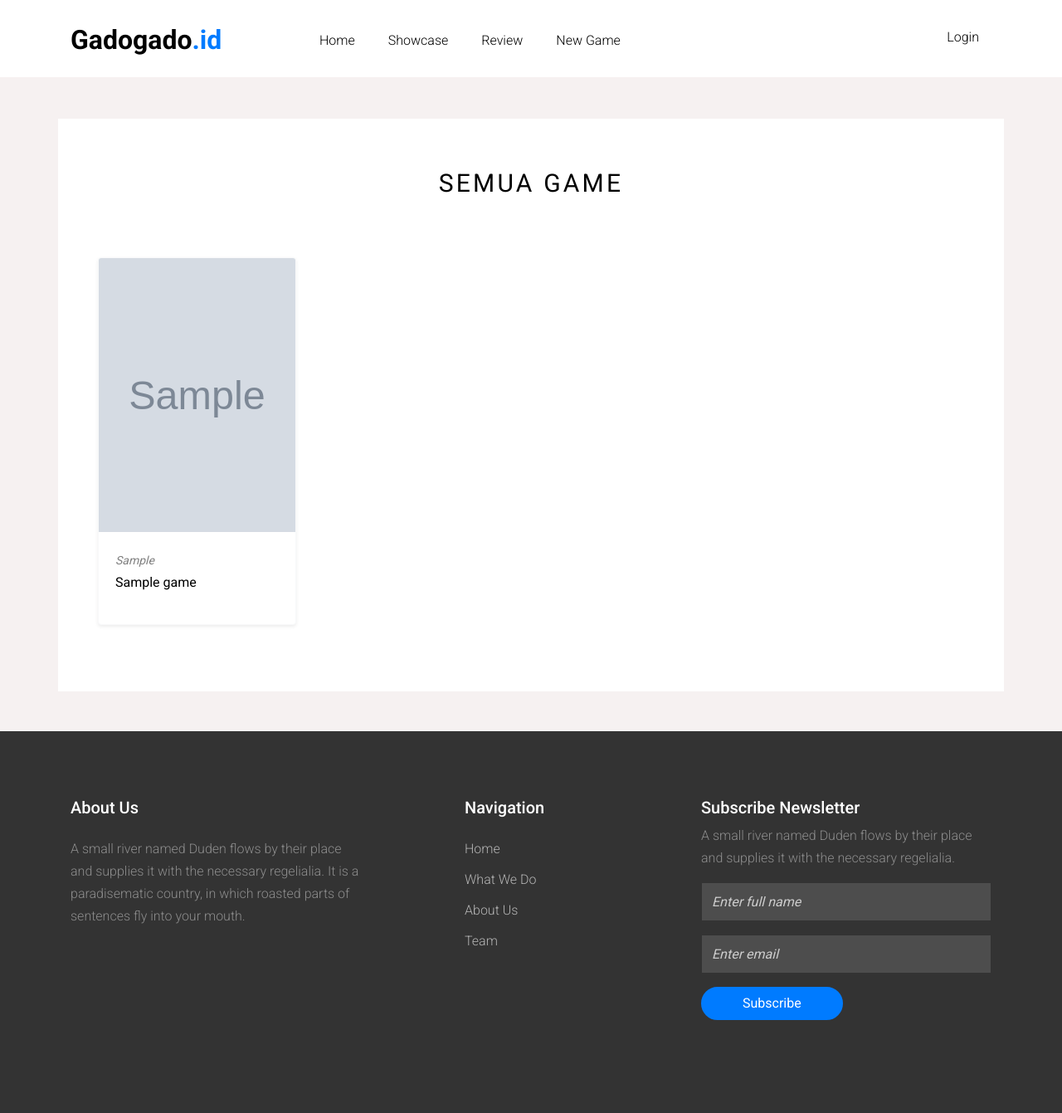
After one commit to izzalutfi23/gadogadoid, a CodeIgniter app: page /gadogadoid/index.php/home/lainnya in a window 1280 px wide. The commit adds this page. Shown: the whole page at 83% size. Run offline with CodeIgniter, Linux system fonts and the light colour scheme; tables that the repository leaves empty or names only in its code hold one stand-in row (values such as "Sample post"); grey boxes marked "Sample" are stand-in pictures; style sheets or scripts are compiled from the project's sources; some libraries are stand-ins or nearby versions.

Commit message:
membuat pagination

```diff
--- a/application/controllers/Home.php
+++ b/application/controllers/Home.php
@@ -47,4 +47,48 @@ class Home extends CI_Controller {
         $this->load->view('home/profil');
         $this->load->view('home/_footer');
     }
+
+    public function lainnya(){
+        $row=$this->db->get('game')->num_rows();
+
+		$config['base_url'] = base_url('home/lainnya');
+		$config['total_rows'] = $row;
+		$config['per_page'] = 8;
+
+		$config['first_link']       = 'First';
+                $config['last_link']        = 'Last';
+                $config['next_link']        = 'Next';
+                $config['prev_link']        = 'Prev';
+                $config['full_tag_open']    = '<div class="pagging text-center"><nav><ul class="pagination justify-content-center">';
+                $config['full_tag_close']   = '</ul></nav></div>';
+                $config['num_tag_open']     = '<li class="page-item"><span class="page-link">';
+                $config['num_tag_close']    = '</span></li>';
+                $config['cur_tag_open']     = '<li class="page-item active"><span class="page-link">';
+                $config['cur_tag_close']    = '<span class="sr-only">(current)</span></span></li>';
+                $config['next_tag_open']    = '<li class="page-item"><span class="page-link">';
+                $config['next_tagl_close']  = '<span aria-hidden="true">&raquo;</span></span></li>';
+                $config['prev_tag_open']    = '<li class="page-item"><span class="page-link">';
+                $config['prev_tagl_close']  = '</span>Next</li>';
+                $config['first_tag_open']   = '<li class="page-item"><span class="page-link">';
+                $config['first_tagl_close'] = '</span></li>';
+                $config['last_tag_open']    = '<li class="page-item"><span class="page-link">';
+                $config['last_tagl_close']  = '</span></li>';
+
+		$start=$this->uri->segment(3);
+		$this->pagination->initialize($config);
+
+		$par=array(
+			'perpage'=>$config['per_page'],
+			'start'=>$start
+		);
+
+        $game = $this->Mhome->get_gamelainnya($par)->result();
+        $data = array(
+            'title' => 'Game | Gadogadoid',
+            'game' => $game
+        );
+        $this->load->view('home/_header', $data);
+        $this->load->view('home/lainnya');
+        $this->load->view('home/_footer');
+    }
 }
--- a/application/models/Mhome.php
+++ b/application/models/Mhome.php
@@ -14,6 +14,10 @@
             return $this->db->get('game');
         }
 
+        public function get_gamelainnya($par){
+            return $this->db->get('game', $par['perpage'], $par['start']);
+        }
+
         public function get_review(){
             $this->db->limit(4, 0);
             $this->db->order_by('id_game', 'desc');
--- a/application/views/home/home.php
+++ b/application/views/home/home.php
@@ -73,7 +73,7 @@
 		</div>
 		<div class="row py-4 mt-md-5">
 			<div class="col text-center">
-				<a href="#" class="btn btn-lg shadow btn-primary mt-1">Find Another Game <svg width="1em" height="1em"
+				<a href="<?=base_url('home/lainnya')?>" class="btn btn-lg shadow btn-primary mt-1">Find Another Game <svg width="1em" height="1em"
 						viewBox="0 0 16 16" class="bi bi-arrow-right" fill="currentColor"
 						xmlns="http://www.w3.org/2000/svg">
 						<path fill-rule="evenodd"
--- /dev/null
+++ b/application/views/home/lainnya.php
@@ -0,0 +1,37 @@
+<div class="head" id="showcase">
+	<div class="container p-5 mb-5" style="background-color: #FFF;">
+		<div class="row mb-5 ">
+			<div class="col-md-7 section-title text-center mx-auto">
+				<span class="sub-title mb-3 mt-1 d-block" style="font-size: 30px; color: #000;">Semua Game</span>
+			</div>
+		</div>
+
+		<div class="row mb-md-2">
+			<?php
+				foreach($game as $data){
+			?>
+			<div class="col-md-6 col-lg-3">
+				<div class="card shadow-sm border-light mb-4">
+					<a href="<?=base_url('home/detail/'.$data->id_game)?>" class="position-relative">
+						<img src="<?=base_url()?>asset/images/game/<?=$data->foto?>" class="card-img-top" alt="image">
+					</a>
+					<div class="card-body">
+						<div class="post-meta"><span class="small lh-120 font-italic"><?=$data->developer?></span>
+						</div>
+						<a href="<?=base_url('home/detail/'.$data->id_game)?>">
+							<p class="font-weight-normal text-black"><?=$data->nama_game?></p>
+						</a>
+					</div>
+				</div>
+			</div>
+			<?php } ?>
+
+		</div>
+
+
+		<!-- Pagination -->
+        <?=$this->pagination->create_links();?>
+
+
+	</div>
+</div>
```
